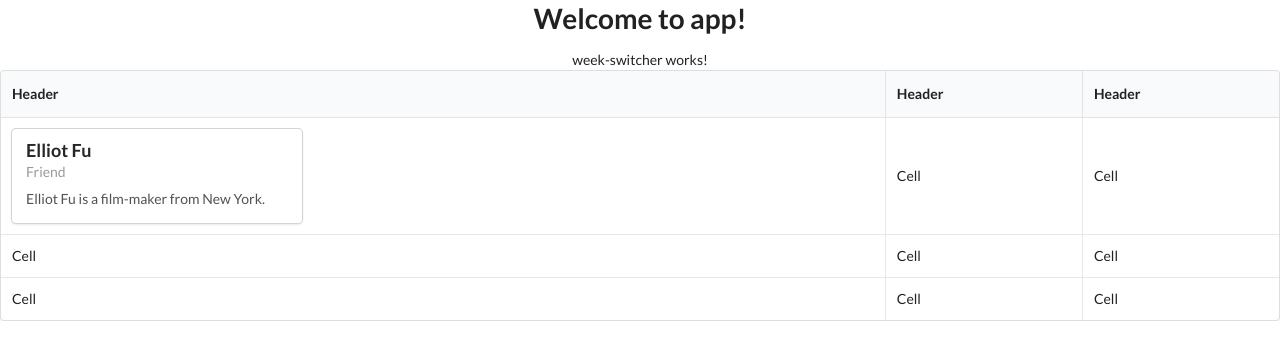
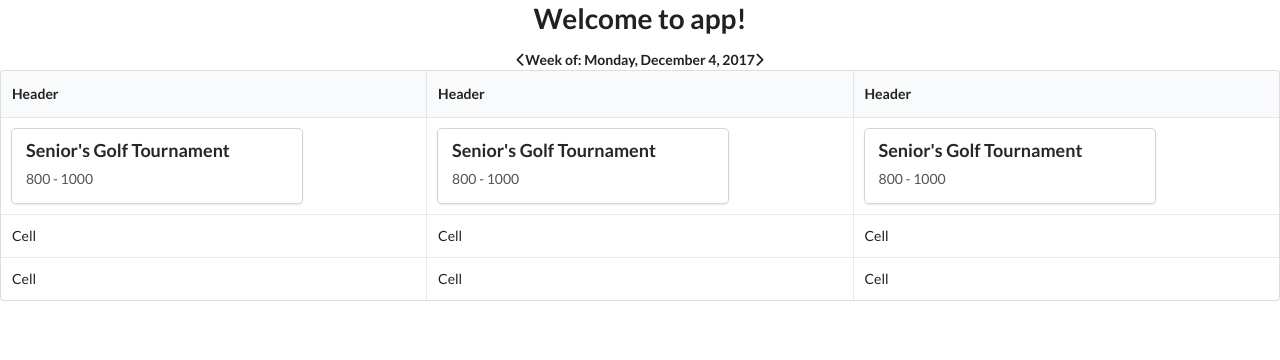
Before and after one commit to ClickPics/Mangular, an Angular app: page / in a window 1280 px wide. Shown: the top 360 px of the page. Built offline with nearby package versions, Linux system fonts and the light colour scheme.

Commit message:
added some date stuff, for display and debugging

```diff
--- a/src/app/week-switcher/week-switcher.component.html
+++ b/src/app/week-switcher/week-switcher.component.html
@@ -1,3 +1,5 @@
-<p>
-  week-switcher works!
-</p>
+<div class="week-switcher">
+  <span class="fa fa-chevron-left" aria-hidden="true" (click)="prevWeek()"></span>
+    <strong>Week of: {{date | date:'fullDate'}}</strong>
+  <span class="fa fa-chevron-right" (click)="nextWeek()" aria-hidden="true"></span>
+</div>
--- a/src/app/week-switcher/week-switcher.component.ts
+++ b/src/app/week-switcher/week-switcher.component.ts
@@ -6,8 +6,18 @@ import { Component, OnInit } from '@angular/core';
   styleUrls: ['./week-switcher.component.css']
 })
 export class WeekSwitcherComponent implements OnInit {
+  date: Date;
+  constructor() {
+    this.date = new Date();
+  }
 
-  constructor() { }
+  prevWeek() {
+
+  }
+
+  nextWeek() {
+
+  }
 
   ngOnInit() {
   }
--- a/src/app/week-view/week-view.component.html
+++ b/src/app/week-view/week-view.component.html
@@ -7,20 +7,35 @@
   <tbody>
   <tr>
     <td>
-      <div class="ui cards">
-        <div class="card">
-          <div class="content">
-            <div class="header">Elliot Fu</div>
-            <div class="meta">Friend</div>
-            <div class="description">
-              Elliot Fu is a film-maker from New York.
-            </div>
+      <div class="ui card">
+        <div class="content">
+          <div class="header">Senior's Golf Tournament</div>
+          <div class="description">
+            800 - 1000
           </div>
         </div>
       </div>
     </td>
-    <td>Cell</td>
-    <td>Cell</td>
+    <td>
+      <div class="ui card">
+        <div class="content">
+          <div class="header">Senior's Golf Tournament</div>
+          <div class="description">
+            800 - 1000
+          </div>
+        </div>
+      </div>
+    </td>
+    <td>
+      <div class="ui card">
+        <div class="content">
+          <div class="header">Senior's Golf Tournament</div>
+          <div class="description">
+            800 - 1000
+          </div>
+        </div>
+      </div>
+    </td>
   </tr>
   <tr>
     <td>Cell</td>
--- a/src/app/week-view/week-view.component.ts
+++ b/src/app/week-view/week-view.component.ts
@@ -8,7 +8,10 @@ import {HttpClientModule} from '@angular/common/http';
 })
 export class WeekViewComponent implements OnInit {
 
-  constructor() { }
+  weeklyData: String
+  constructor() {
+
+  }
 
   ngOnInit() {
   }
--- a/src/index.html
+++ b/src/index.html
@@ -10,6 +10,7 @@
     integrity="sha256-hwg4gsxgFZhOsEEamdOYGBf13FyQuiTwlAQgxVSNgt4="
     crossorigin="anonymous"></script>
   <link rel="stylesheet" href="https://cdnjs.cloudflare.com/ajax/libs/semantic-ui/2.2.13/semantic.min.css">
+  <script src="https://use.fontawesome.com/cde0f0fd27.js"></script>
 
   <script src="https://cdnjs.cloudflare.com/ajax/libs/semantic-ui/2.2.13/semantic.js"></script>
   <meta name="viewport" content="width=device-width, initial-scale=1">
```
